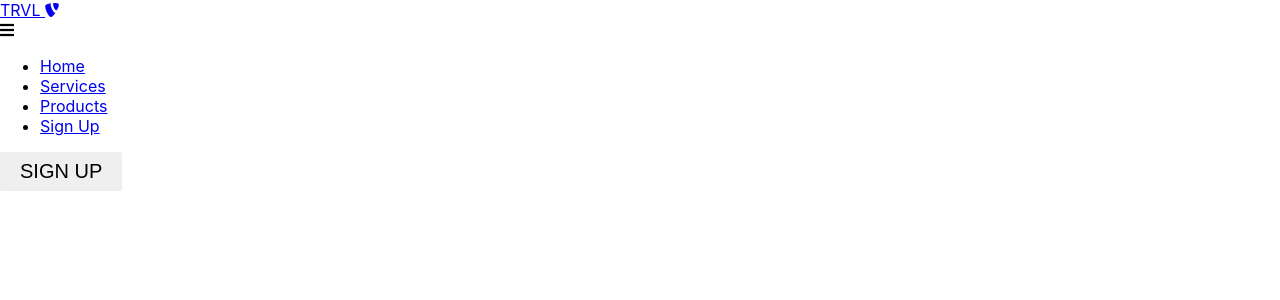
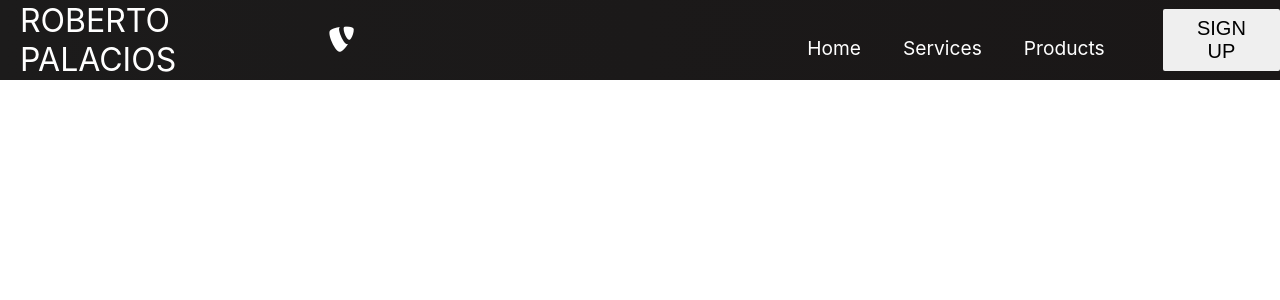
Before and after one commit to robpalacios1/react-website, a React (Create React App) app: page / in a window 1280 px wide. Shown: the top 300 px of the page. Built offline with nearby package versions, Linux system fonts and the light colour scheme.

Commit message:
remove some spaces

```diff
--- a/src/components/Navbar.jsx
+++ b/src/components/Navbar.jsx
@@ -1,6 +1,7 @@
 import React, { useState } from 'react'
 import { Link } from 'react-router-dom'
 import Button from './Button';
+import './Navbar.css';
 
 const Navbar = () => {
 
@@ -30,7 +31,7 @@ const Navbar = () => {
             <nav className="navbar">
                 <div className="navbar-container">
                     <Link to="/" className="navbar-logo">
-                        TRVL <i className="fab fa-typo3"></i>
+                        ROBERTO PALACIOS <i className="fab fa-typo3"></i>
                     </Link>
                     <div className="menu-icon" onClick={handleClick}>
                         <i className={click ? 'fas fa-times' : 'fas fa-bars'} />
```
